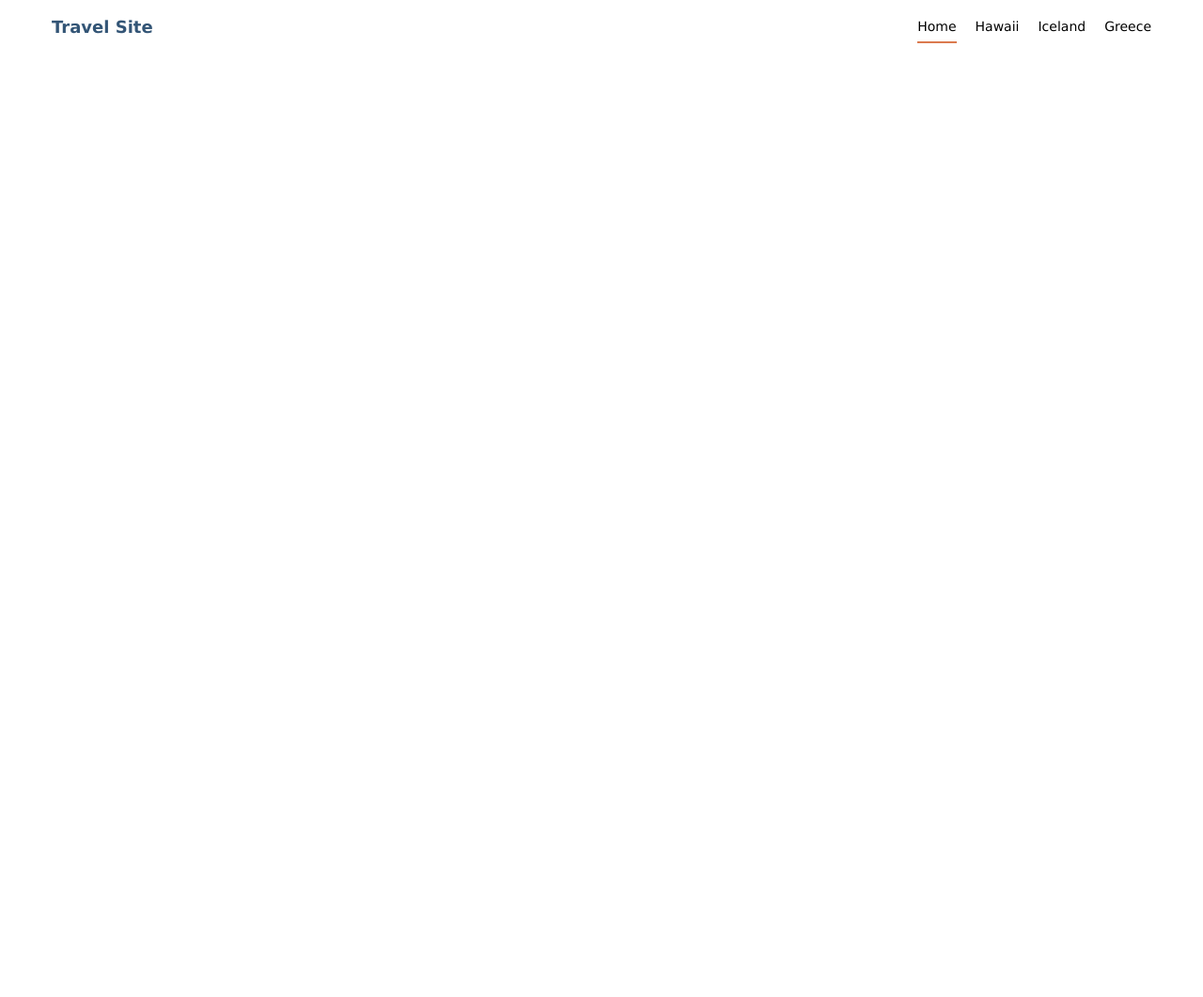
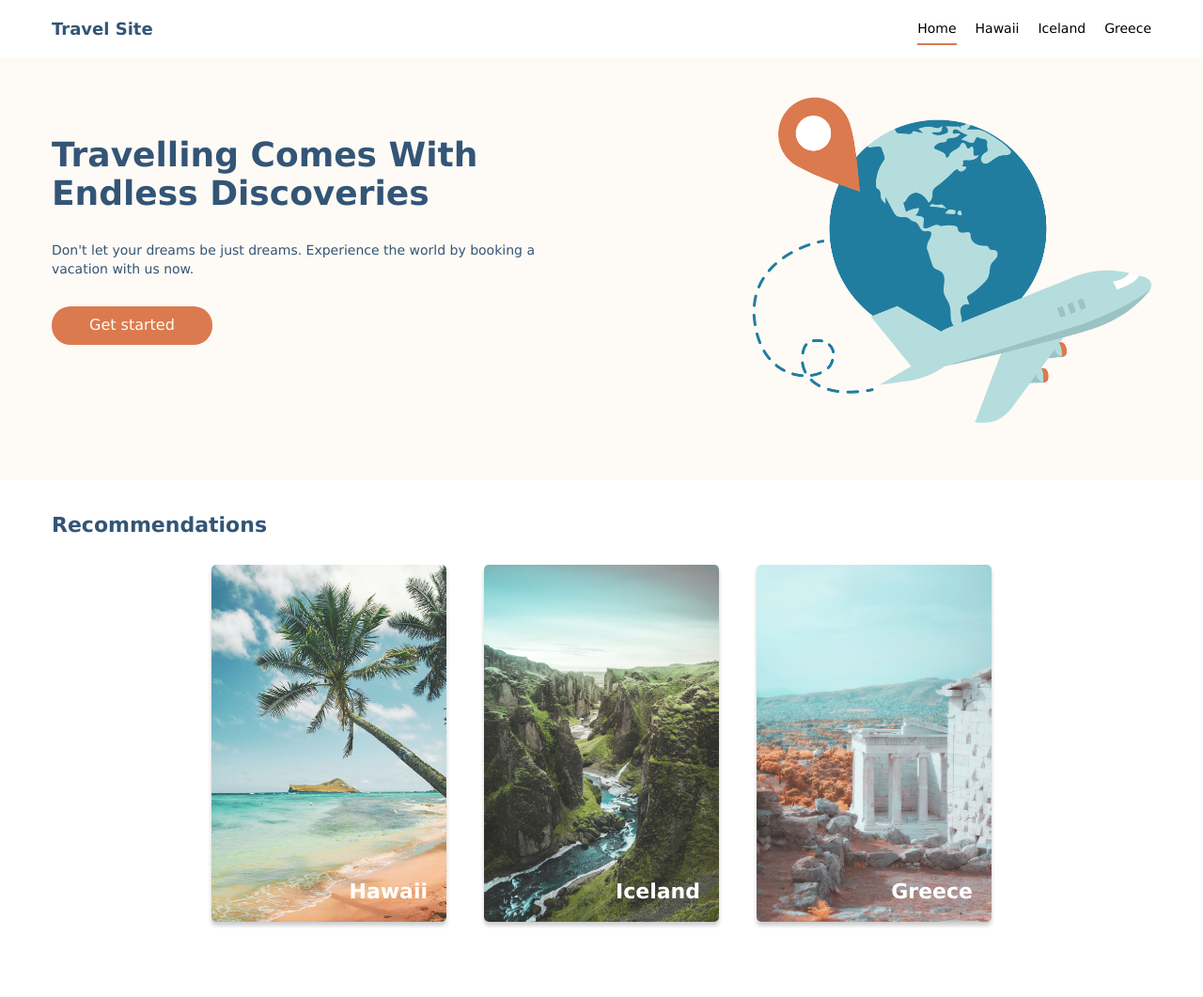
Before and after one commit to nvirkcom/navpreet-virk-travelsite, a plain HTML site: page index.html in a window 1280 px wide. Shown: the whole page at 94% size. Before the commit the page ends 800 px from the top, so only its background shows below. Drawn offline with Linux system fonts and the light colour scheme.

Commit message:
Created Hero and Recommendations sections

```diff
--- a/index.html
+++ b/index.html
@@ -2,13 +2,17 @@
 <html lang="en">
   <head>
     <link href="./css/global.css" rel="stylesheet" />
+    <link href="./css/main.css" rel="stylesheet" />
     <meta charset="UTF-8" />
     <meta content="initial-scale=1.0, width=device-width" name="viewport" />
     <title>Home - Travel Site</title>
   </head>
   <body>
+    <!-- Header -->
     <header class="header">
+      <!-- Container -->
       <div class="container">
+        <!-- Header > Nav -->
         <nav class="header__nav">
           <h1>
             <a class="header__logo" href="/">Travel Site</a>
@@ -26,5 +30,55 @@
         </nav>
       </div>
     </header>
+
+    <!-- Main -->
+    <main>
+      <!-- Main > Hero -->
+      <section class="hero">
+        <!-- Container -->
+        <div class="container hero__container">
+          <div class="hero__content">
+            <h2 class="hero__heading">
+              Travelling Comes With Endless Discoveries
+            </h2>
+            <p class="hero__text">
+              Don't let your dreams be just dreams. Experience the world by
+              booking a vacation with us now.
+            </p>
+            <a class="hero__button" href="#"> Get started</a>
+          </div>
+        </div>
+      </section>
+
+      <!-- Main > Recommendations -->
+      <section class="recommendations">
+        <div class="container">
+          <h2 class="recommendations__heading">Recommendations</h2>
+          <ul class="recommendations__cards">
+            <li>
+              <a
+                class="recommendations__card recommendations__card--hawaii"
+                href="#"
+                >Hawaii</a
+              >
+            </li>
+            <li>
+              <a
+                class="recommendations__card recommendations__card--iceland"
+                href="#"
+                >Iceland</a
+              >
+            </li>
+            <li>
+              <a
+                class="recommendations__card recommendations__card--greece"
+                href="#"
+                >Greece</a
+              >
+            </li>
+          </ul>
+        </div>
+      </section>
+    </main>
   </body>
 </html>
--- /dev/null
+++ b/sass/_variables.scss
@@ -0,0 +1,6 @@
+// Variables
+$blue: #335576;
+$powder: #fefaf5;
+$quick: 200ms;
+$sienna: #db7a4e;
+$white: #ffffff;
--- a/sass/global.scss
+++ b/sass/global.scss
@@ -1,14 +1,11 @@
-// Variables
-$blue: #335576;
-$quick: 200ms;
-$sienna: #db7a4e;
+// Imports
+@import "./variables";
 
 /* Globals and Resets */
 * {
   box-sizing: border-box;
   font-size: 1rem;
   font-weight: normal;
-  line-height: 1;
   margin: 0;
   padding: 0;
 }
@@ -31,7 +28,7 @@ body {
 
 /* Header */
 .header {
-  background-color: #ffffff;
+  background-color: $white;
   position: fixed;
   width: 100%;
 
--- /dev/null
+++ b/sass/main.scss
@@ -0,0 +1,107 @@
+// Imports
+@import "variables";
+
+/* Hero */
+.hero {
+  background-color: $powder;
+  color: $blue;
+
+  &__button {
+    background-color: $sienna;
+    border-radius: 1.25rem;
+    color: $powder;
+    display: inline-block;
+    padding: 0.625rem 2.5rem 0.75rem;
+    transition: $quick;
+
+    &:hover {
+      background-color: $powder;
+      color: $sienna;
+      outline: $sienna 0.125rem solid;
+    }
+  }
+
+  &__button,
+  &__text {
+    margin-top: 1.875rem;
+  }
+
+  &__container {
+    background-image: url("../assets/images/hero.png");
+    background-position: right 1.25rem top 5.9375rem;
+    background-repeat: no-repeat;
+    background-size: 26.5625rem 22.25rem;
+    padding: 9rem 1.25rem;
+  }
+
+  &__content {
+    width: 45%;
+  }
+
+  &__heading {
+    font-size: 2.25rem;
+    font-weight: bold;
+  }
+
+  &__text {
+    font-size: 0.875rem;
+    line-height: 1.25rem;
+  }
+}
+
+/* Recommendations */
+.recommendations {
+  padding: 0.9375rem 0 3.75rem 0;
+
+  &__card {
+    align-items: end;
+    background-position: center;
+    background-size: cover;
+    border-radius: 0.3125rem;
+    box-shadow: 0 0.25rem 0.25rem rgba(0, 0, 0, 20%);
+    color: $white;
+    justify-content: end;
+    height: 23.75rem;
+    padding: 1.25rem;
+    transition: $quick;
+    width: 15.625rem;
+
+    &--greece {
+      background-image: url("../assets/images/greece.jpg");
+    }
+
+    &--hawaii {
+      background-image: url("../assets/images/hawaii.jpg");
+    }
+
+    &--iceland {
+      background-image: url("../assets/images/iceland.jpg");
+    }
+
+    &:hover {
+      scale: 110%;
+    }
+  }
+
+  &__card,
+  &__cards {
+    display: flex;
+  }
+
+  &__card,
+  &__heading {
+    font-size: 1.375rem;
+    font-weight: bold;
+  }
+
+  &__cards {
+    gap: 2.5rem;
+    justify-content: center;
+    list-style-type: none;
+    margin-top: 1.875rem;
+  }
+
+  &__heading {
+    color: $blue;
+  }
+}
```
Also changed, not shown: assets/images/greece.jpg (added), assets/images/hawaii.jpg (added), assets/images/hero.png (added), assets/images/iceland.jpg (added), css/global.css, css/main.css (added).
